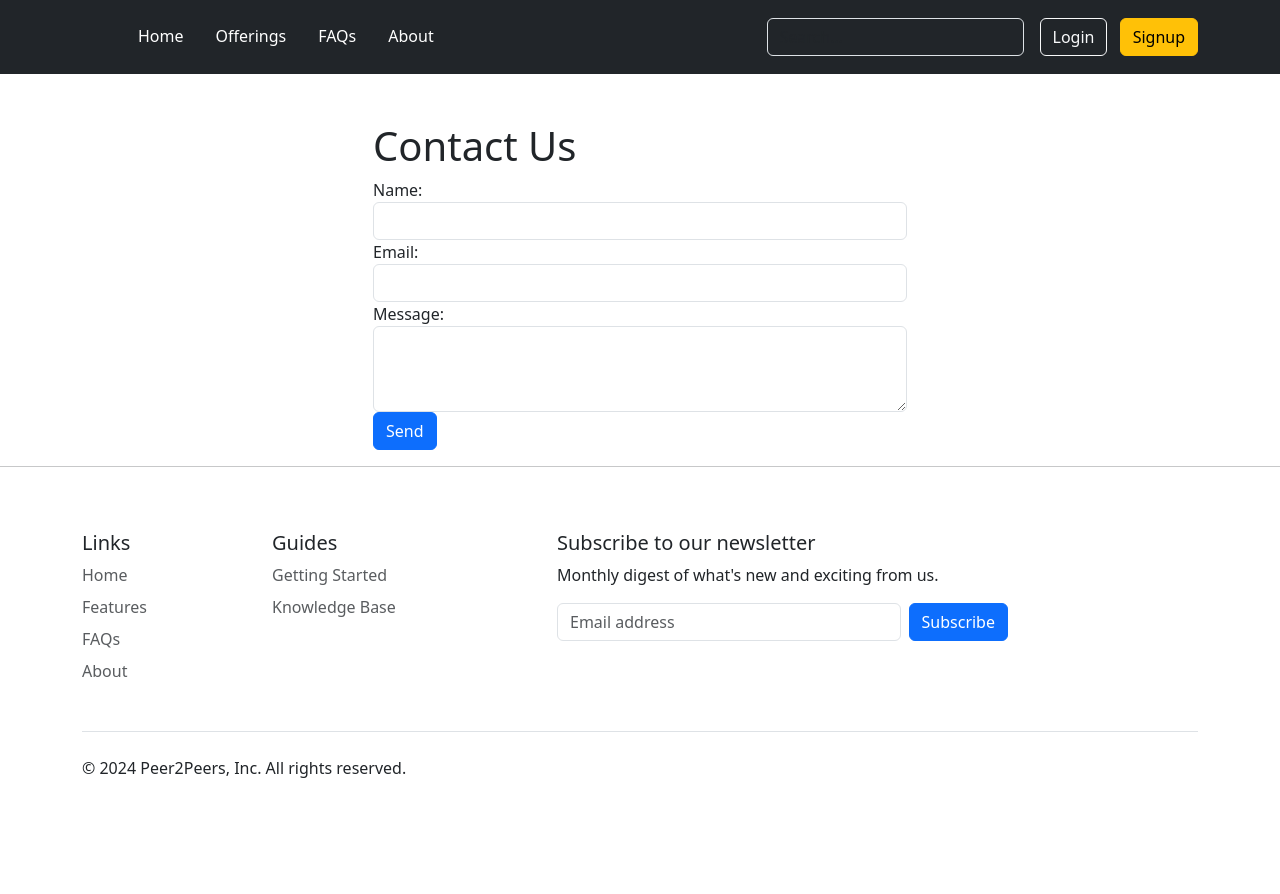
After one commit to Axe7bravo/p2p_platform, a Django app: template lending/templates/lending/contact.html in a window 1280 px wide. The commit adds this page. Run offline with Django 5.2, Linux system fonts and the light colour scheme; the template is opened without the code that fills it, so the values that code supplies are empty.

Commit message:
Fix sidebar navigation and appearance
Add corrected image for borrowers benefits, also added animation styling. Contact  form also added.

```diff
--- a/lending/templates/lending/borrower_benefits.html
+++ b/lending/templates/lending/borrower_benefits.html
@@ -1,7 +1,7 @@
 <div class="container col-xxl-8 px-4 py-5">
     <div class="row flex-lg-row-reverse align-items-center g-5 py-5">
       <div class="col-10 col-sm-8 col-lg-6">
-        <img src="/static/lending/images/borrowers.jpg" class="d-block mx-lg-auto img-fluid" alt="Bootstrap Themes" width="700" height="500" loading="lazy">
+        <img src="/static/lending/images/borrowers2.jpg" class="d-block mx-lg-auto img-fluid" alt="Bootstrap Themes" width="700" height="500" loading="lazy">
       </div>
       <div class="col-lg-6">
         <h1 class="display-5 fw-bold text-body-emphasis lh-1 mb-3">Benefits for Borrowers</h1>
--- /dev/null
+++ b/lending/templates/lending/contact.html
@@ -0,0 +1,27 @@
+{% extends "lending/base.html" %}
+
+{% block content %}
+<div class="container">
+  <div class="row justify-content-center">
+    <div class="col-md-6">
+      <h1>Contact Us</h1>
+      <form method="POST" action="{% url 'contact' %}">
+        {% csrf_token %}
+        <div class="form-group">
+          <label for="name">Name:</label>
+          <input type="text" class="form-control" id="name" name="name" required>
+        </div>
+        <div class="form-group">
+          <label for="email">Email:</label>
+          <input type="email" class="form-control" id="email" name="email" required>
+        </div>
+        <div class="form-group">
+          <label for="message">Message:</label>
+          <textarea class="form-control" id="message" name="message" rows="3" required></textarea>
+        </div>
+        <button type="submit" class="btn btn-primary">Send</button>
+      </form>
+    </div>
+  </div>
+</div>
+{% endblock content %}
--- a/lending/templates/lending/sidebar.html
+++ b/lending/templates/lending/sidebar.html
@@ -29,7 +29,7 @@
                         </li>
 
                         <li class="nav-item btn btn-outline-secondary">
-                            <a class=" px-2 text-dark" href="{% url 'profile' %}"style="text-decoration:none">Verification</a>
+                            <a class=" px-2 text-dark" href="{% url 'profile' %}"style="text-decoration:none">KYC</a>
                         </li>
                     </ul>
                 </div>
```
Also changed, not shown: lending/static/styles.css (added, +30 -0 lines), lending/templates/lending/offerings.html (+23 -3 lines), lending/static/lending/images/borrowers2.jpg (added).
